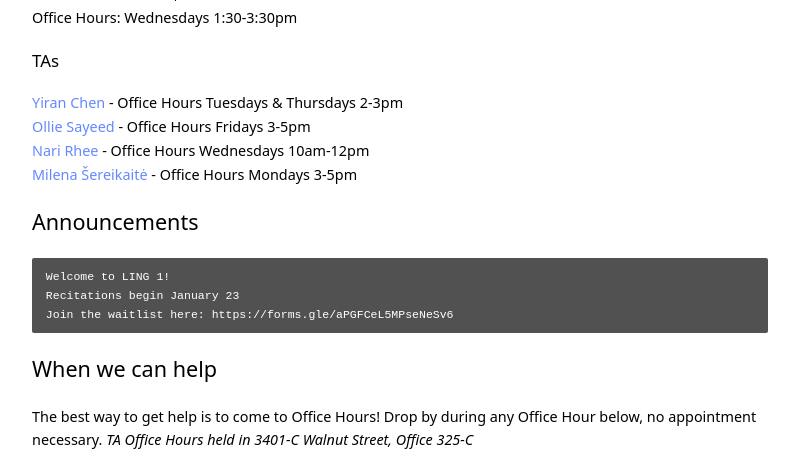
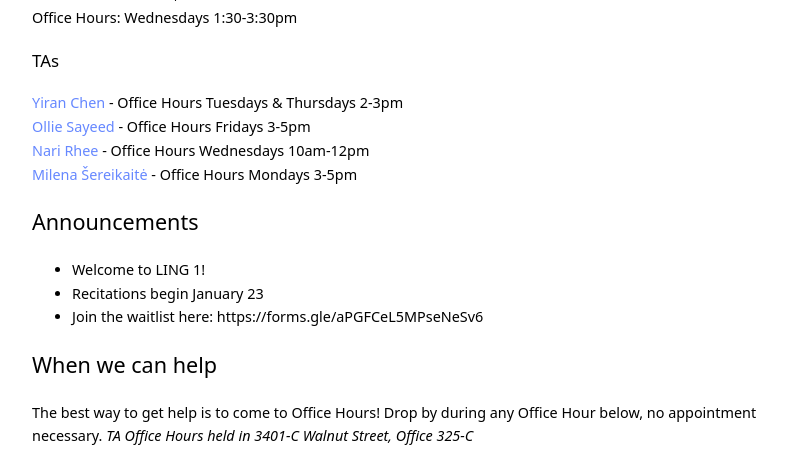
Before and after one commit to kschuler/ling001, a Jekyll site: the page built from index.md, in a window 1280 px wide and 900 px high, scrolled down 368 px, cut to the strip 0-458 px from the top of the window. Shown: the whole strip, without its empty margins (240-1039 px from the left). Built offline with Jekyll 4.4.1, drawn with Linux system fonts in a browser that asks for light colours; some of the changed text lies outside the part shown.

````diff
--- a/index.md
+++ b/index.md
@@ -20,11 +20,10 @@ Office Hours: Wednesdays 1:30-3:30pm
 
 ## Announcements
 
-```
-Welcome to LING 1!
-Recitations begin January 23
-Join the waitlist here: https://forms.gle/aPGFCeL5MPseNeSv6
-```
+- Welcome to LING 1!
+- Recitations begin January 23
+- Join the waitlist here: https://forms.gle/aPGFCeL5MPseNeSv6
+
 ## When we can help
 The best way to get help is to come to Office Hours! Drop by during any Office Hour below, no appointment necessary. *TA Office Hours held in 3401-C Walnut Street, Office 325-C*
 <br>
````
Also changed, not shown: other parts of index.md (+1 -1 lines).
